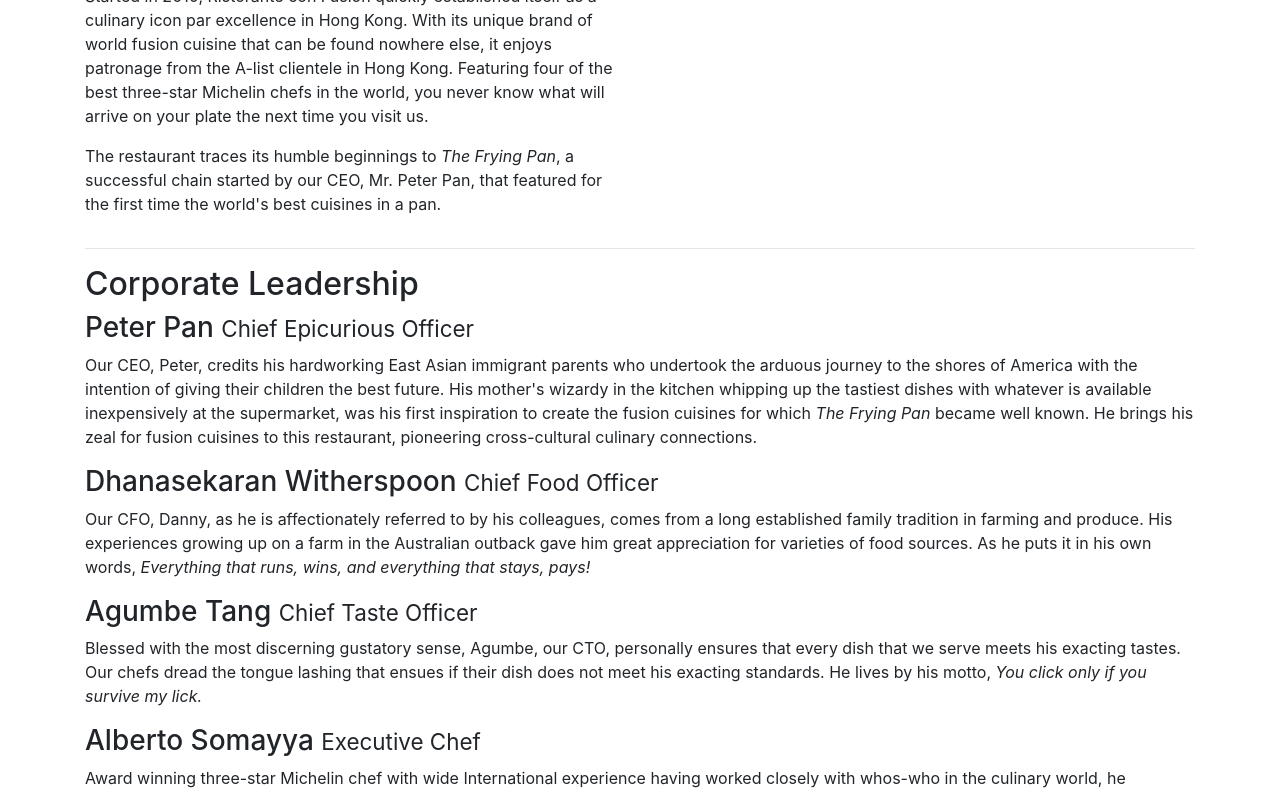
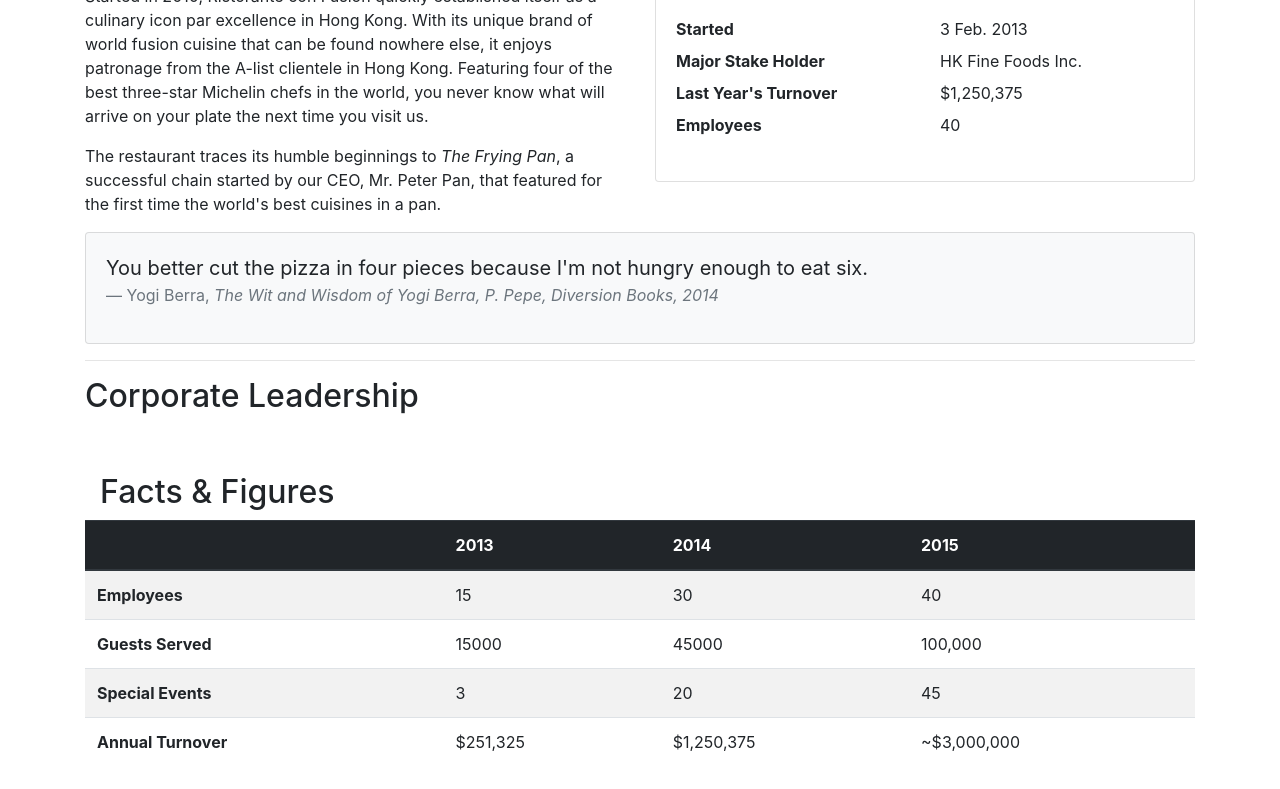
Before and after one commit to phuclh1406/FERm-Lab01, a website: page aboutus.html in a window 1280 px wide. Shown: the part 503-1292 px from the top of the page. Drawn offline with nearby package versions, Linux system fonts and the light colour scheme.

Commit message:
Tables and Cards

```diff
--- a/aboutus.html
+++ b/aboutus.html
@@ -63,14 +63,87 @@
                 <p>Started in 2010, Ristorante con Fusion quickly established itself as a culinary icon par excellence in Hong Kong. With its unique brand of world fusion cuisine that can be found nowhere else, it enjoys patronage from the A-list clientele in Hong Kong.  Featuring four of the best three-star Michelin chefs in the world, you never know what will arrive on your plate the next time you visit us.</p>
                 <p>The restaurant traces its humble beginnings to <em>The Frying Pan</em>, a successful chain started by our CEO, Mr. Peter Pan, that featured for the first time the world's best cuisines in a pan.</p>
             </div>
-            <div>
+            <div class="col-12 col-sm-6">
+                <div class="card">
+                    <h3 class="card-header bg-primary text-white">Facts At a Glance</h3>
+                    <div class="card-body">
+                        <dl class="row">
+                            <dt class="col-6">Started</dt>
+                            <dd class="col-6">3 Feb. 2013</dd>
+                            <dt class="col-6">Major Stake Holder</dt>
+                            <dd class="col-6">HK Fine Foods Inc.</dd>
+                            <dt class="col-6">Last Year's Turnover</dt>
+                            <dd class="col-6">$1,250,375</dd>
+                            <dt class="col-6">Employees</dt>
+                            <dd class="col-6">40</dd>
+                        </dl>
+                    </div>
+                </div>
+
+            </div>
+            <div class="col-12">
+                <div class="card card-body bg-light">
+                    <blockquote class="blockquote">
+                        <p class="mb-0">You better cut the pizza in four pieces because
+                            I'm not hungry enough to eat six.</p>
+                        <footer class="blockquote-footer">Yogi Berra,
+                            <cite title="Source Title">The Wit and Wisdom of Yogi Berra,
+                            P. Pepe, Diversion Books, 2014</cite>
+                        </footer>
+                    </blockquote>
+                </div>
             </div>
         </div>
+
 
         <div class="row">
             <div class="col-12 col-sm-12">
                 <hr>
                 <h2>Corporate Leadership</h2>
+                <div class="row row-content">
+                    <div class="col-12 col-sm-9">
+                        <h2>Facts &amp; Figures</h2>
+                    </div>
+
+                        <div class="table-responsive">
+                                                <table class="table table-striped">
+                                                    <thead class="thead-dark">
+                                                        <tr>
+                                                            <th>&nbsp;</th>
+                                                            <th>2013</th>
+                                                            <th>2014</th>
+                                                            <th>2015</th>
+                                                        </tr>
+                                                    </thead>
+                                                    <tbody>
+                                                        <tr>
+                                                            <th>Employees</th>
+                                                            <td>15</td>
+                                                            <td>30</td>
+                                                            <td>40</td>
+                                                        </tr>
+                                                        <tr>
+                                                            <th>Guests Served</th>
+                                                            <td>15000</td>
+                                                            <td>45000</td>
+                                                            <td>100,000</td>
+                                                        </tr>
+                                                        <tr>
+                                                            <th>Special Events</th>
+                                                            <td>3</td>
+                                                            <td>20</td>
+                                                            <td>45</td>
+                                                        </tr>
+                                                        <tr>
+                                                            <th>Annual Turnover</th>
+                                                            <td>$251,325</td>
+                                                            <td>$1,250,375</td>
+                                                            <td>~$3,000,000</td>
+                                                        </tr>
+                                                    </tbody>
+                                                </table>
+                        </div>
+                </div>
                 <h3>Peter Pan <small>Chief Epicurious Officer</small></h3>
                 <p class="d-none d-sm-block">Our CEO, Peter, credits his hardworking East Asian immigrant parents who undertook the arduous journey to the shores of America with the intention of giving their children the best future. His mother's wizardy in the kitchen whipping up the tastiest dishes with whatever is available inexpensively at the supermarket, was his first inspiration to create the fusion cuisines for which <em>The Frying Pan</em> became well known. He brings his zeal for fusion cuisines to this restaurant, pioneering cross-cultural culinary connections.</p>
                 <h3>Dhanasekaran Witherspoon <small>Chief Food Officer</small></h3>
@@ -81,6 +154,8 @@
                 <p class="d-none d-sm-block">Award winning three-star Michelin chef with wide International experience having worked closely with whos-who in the culinary world, he specializes in creating mouthwatering Indo-Italian fusion experiences. He says, <em>Put together the cuisines from the two craziest cultures, and you get a winning hit! Amma Mia!</em></p>
             </div>
        </div>
+
+
 
     </div>
 
```
